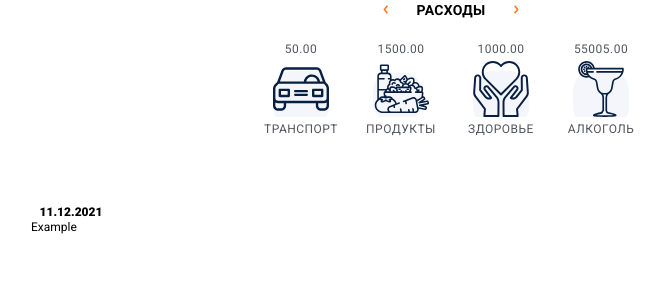
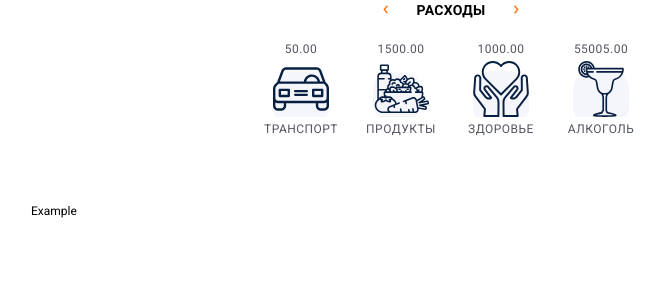
Before and after one commit to anna-stasya/cabbage-f05, a React (Create React App) app: page / in a window 1280 px wide. Shown: the top 300 px of the page, without its empty margins (79-744 px from the left). Built offline with nearby package versions, Linux system fonts and the light colour scheme.

Commit message:
delete CurrentDateCalender

```diff
--- a/src/App.js
+++ b/src/App.js
@@ -13,7 +13,6 @@ import './App.css';
 //components
 import ReportsCategories from './components/ReportsCategories';
 import BriefList from './components/Brief';
-import CurrentDateCalendar from './components/CurrentDateCalendar';
 
 const Example = lazy(() =>
   import('./pages/Example' /* webpackChunkName: "Example" */),
@@ -32,7 +31,6 @@ function App() {
     <Container>
       <Suspense fallback={<div>Downloading...</div>}>
         <ReportsCategories />
-        <CurrentDateCalendar />
 
         <Routes>
           <Route end path={paths.reports} element={<Reports />} />
--- a/src/components/CurrentDateCalendar/CurrentDateCalendar.css
+++ /dev/null
@@ -1,30 +0,0 @@
-@import url('https://fonts.googleapis.com/css2?family=Poppins:wght@400;500&family=Roboto:wght@400;500;700;900&display=swap');
-
-.react-datepicker-ignore-onclickoutside,
-.CurrentDateCalendar {
-  border: none;
-  outline: none;
-  font-family: 'Roboto', sans-serif;
-  font-weight: 900;
-  font-size: 12px;
-  line-height: 14px;
-  width: 80px;
-  text-align: center;
-}
-
-/* .react-datepicker__month-container, */
-.react-datepicker {
-  border: 2px solid #e9e5e5;
-  border-radius: none;
-}
-
-.react-datepicker__triangle {
-  display: none;
-}
-
-.react-datepicker__year-read-view--selected-year,
-.react-datepicker__year-read-view {
-  margin-top: 5px;
-  font-weight: 500;
-  color: #c9c1c1;
-}
--- a/src/components/CurrentDateCalendar/CurrentDateCalendar.js
+++ /dev/null
@@ -1,24 +0,0 @@
-import { useState } from 'react';
-
-import DatePicker from 'react-datepicker';
-// import 'react-datepicker/dist/react-datepicker.css';
-import './CurrentDateCalendar.css';
-
-export default function CurrentDateCalendar() {
-  const [selectedDate, setSelectedDate] = useState(new Date());
-  return (
-    <>
-      <div>
-        <DatePicker
-          className="CurrentDateCalendar"
-          selected={selectedDate}
-          onChange={date => setSelectedDate(date)}
-          dateFormat="dd.MM.yyyy"
-          maxDate={new Date()}
-          showYearDropdown
-          scrollableYearDropdown
-        />
-      </div>
-    </>
-  );
-}
--- a/src/components/CurrentDateCalendar/index.js
+++ /dev/null
@@ -1 +0,0 @@
-export { default } from './CurrentDateCalendar';
```
Also changed, not shown: src/img/reports/barChart.png (deleted).
